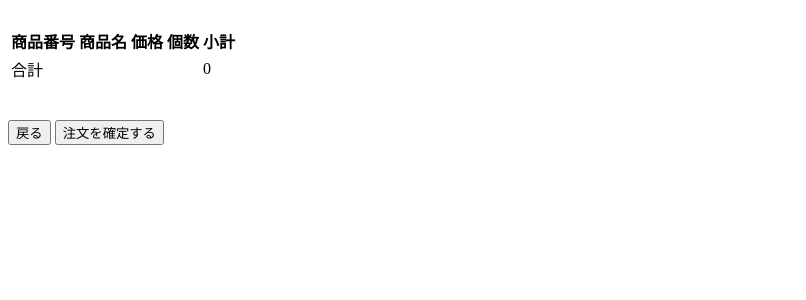
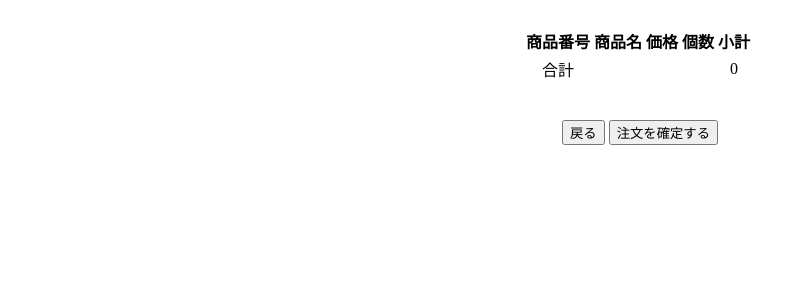
Before and after one commit to Rui0827/teamC, a PHP site: page /purchase-input.php in a window 1280 px wide. Shown: the top 300 px of the page, without its empty margins (0-806 px from the left). Run offline with PHP 8.4, Linux system fonts and the light colour scheme; the visitor is signed in with stand-in values (Sample User, id 1); data that the repository does not hold is empty.

Commit message:
はらしま

```diff
--- a/system/css/purchase.css
+++ b/system/css/purchase.css
@@ -0,0 +1,7 @@
+body{
+    text-align: center;
+}
+
+table{
+    margin: auto;
+}
--- a/system/detail.php
+++ b/system/detail.php
@@ -21,6 +21,5 @@ foreach ($sql as $row) {
     echo '<input type="hidden" name="price" value="', $row['price'], '">';
     echo '<p><input type="submit" value="カートに追加"></p>';
     echo '</form>';
-    echo '<p><a href="favorite-insert.php?id=', $row['shohin_id'], '">お気に入りに追加</a></p>';
 }
 ?>
--- a/system/menu.php
+++ b/system/menu.php
@@ -1,10 +1,4 @@
-<!DOCTYPE html>
-<html>
-<head>
-<meta charset="UTF-8">
-<title>システム開発</title>
 <link rel="stylesheet" href="css/menu.css">
-</head>
 
 <body>
     <div style="display: inline-block;">
--- a/system/purchase-input.php
+++ b/system/purchase-input.php
@@ -19,6 +19,7 @@
             $total += $subtotal;
             echo '<td>', $total, '</td>';
             echo '</tr>';
+            echo '<br>';
         }
 
         echo '<br>';
@@ -33,11 +34,11 @@
     <br>
     <br>
     <form action="cart.php" style="display: inline-block;">
-        <input type="submit" value="戻る">
+        <input type="submit" class="back" value="戻る">
     </form>
 
     <form action="purchase-output.php" style="display: inline-block;">
-        <input type="submit" value="注文を確定する">
+        <input type="submit" class="decision" value="注文を確定する">
     </form>
 
 <?php require 'footer.php'; ?>
```
